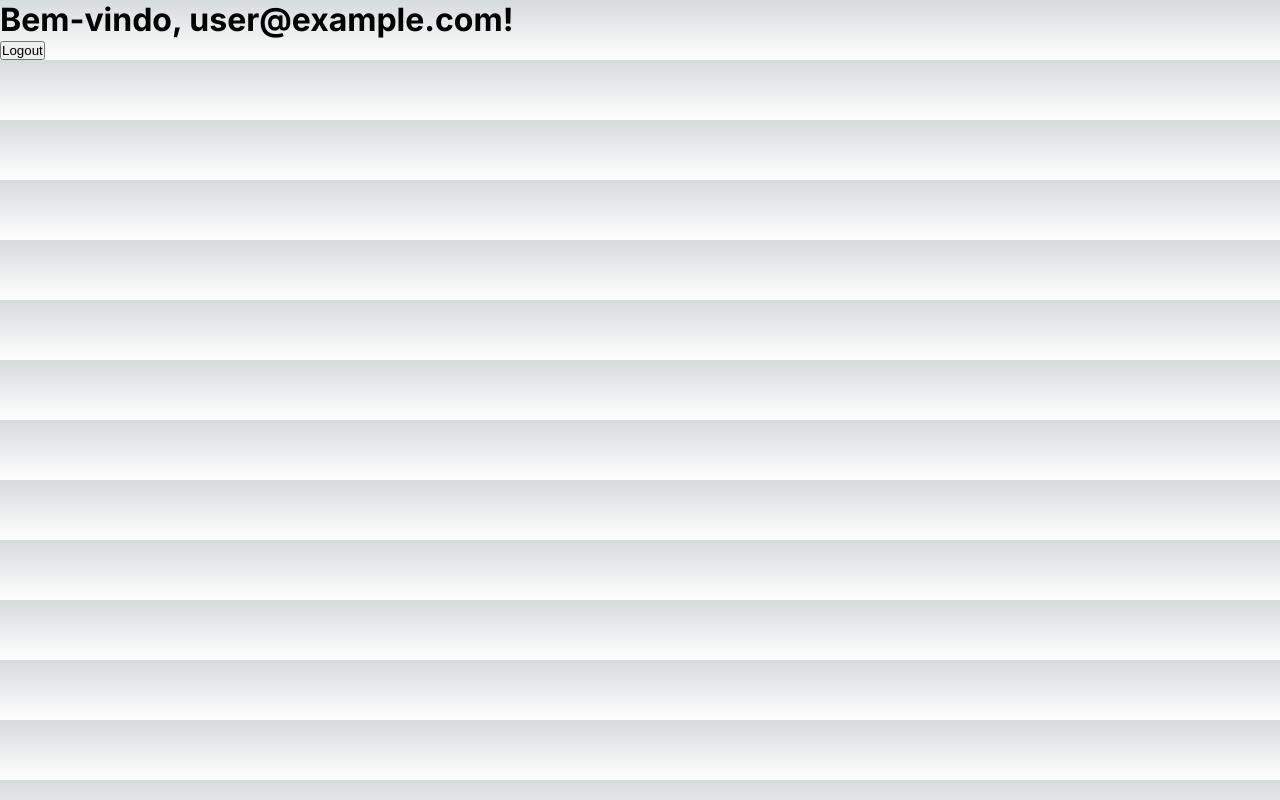
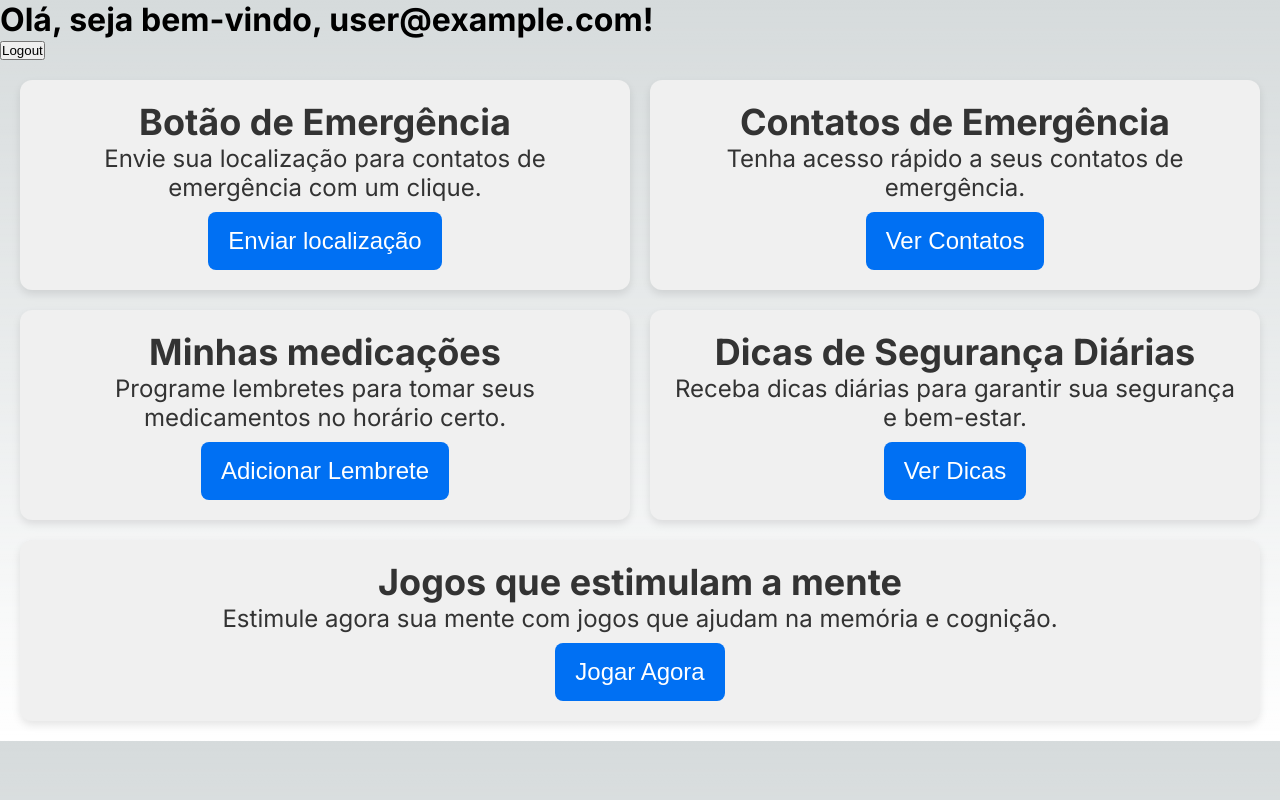
Before and after one commit to FihCapua/o-protetor, a Next.js app: page /dashboard in a window 1280 px wide. Built offline with nearby package versions, Linux system fonts and the light colour scheme; no server answers; sample sign-in values are in the browser's storage.

Commit message:
feat: create blocks with theme options available on the dashboard

```diff
--- a/src/app/dashboard/page.tsx
+++ b/src/app/dashboard/page.tsx
@@ -3,6 +3,7 @@
 import { useEffect } from "react";
 import { useAuth } from "@/providers/AuthProvider";
 import { redirect } from "next/navigation";
+import { Block, Button, Container, FullWidthBlock } from "./style";
 
 const Dashboard = () => {
     const { user, logout } = useAuth();
@@ -14,10 +15,41 @@ const Dashboard = () => {
     if (!user) return <p>Carregando...</p>
 
     return (
-        <div>
-        <h1>Bem-vindo, {user.email}!</h1>
-        <button onClick={logout}>Logout</button>
-        </div>
+        <>
+            <h1>Olá, seja bem-vindo, {user.email}!</h1>
+            <button onClick={logout}>Logout</button>
+            <Container>
+                <Block>
+                    <h2>Botão de Emergência</h2>
+                    <p>Envie sua localização para contatos de emergência com um clique.</p>
+                    <Button>Enviar localização</Button>
+                </Block>
+
+                <Block>
+                    <h2>Contatos de Emergência</h2>
+                    <p>Tenha acesso rápido a seus contatos de emergência.</p>
+                    <Button>Ver Contatos</Button>
+                </Block>
+
+                <Block>
+                    <h2>Minhas medicações</h2>
+                    <p>Programe lembretes para tomar seus medicamentos no horário certo.</p>
+                    <Button>Adicionar Lembrete</Button>
+                </Block>
+
+                <Block>
+                    <h2>Dicas de Segurança Diárias</h2>
+                    <p>Receba dicas diárias para garantir sua segurança e bem-estar.</p>
+                    <Button>Ver Dicas</Button>
+                </Block>
+
+                <FullWidthBlock>
+                    <h2>Jogos que estimulam a mente</h2>
+                    <p>Estimule agora sua mente com jogos que ajudam na memória e cognição.</p>
+                    <Button>Jogar Agora</Button>
+                </FullWidthBlock>
+            </Container>
+        </>
     );
 };
 
--- /dev/null
+++ b/src/app/dashboard/style.ts
@@ -0,0 +1,44 @@
+import styled from 'styled-components';
+
+export const Container = styled.div`
+ padding: 20px;
+  font-size: 1.5rem;
+  display: flex;
+  flex-wrap: wrap;
+  gap: 20px;
+  justify-content: space-between;
+`
+
+export const Block = styled.div`
+background-color: #f0f0f0;
+color: #333;
+border-radius: 12px;
+padding: 20px;
+flex: 1 1 45%;
+min-height: 150px;
+box-shadow: 0 4px 8px rgba(0, 0, 0, 0.1);
+text-align: center;
+
+@media (max-width: 768px) {
+  flex: 1 1 100%;
+}
+`;
+
+export const FullWidthBlock = styled(Block)`
+  flex: 1 1 100%;
+`;
+
+export const Button = styled.button`
+padding: 15px 20px;
+font-size: 1.5rem;
+background-color: #0070f3;
+color: white;
+border: none;
+border-radius: 8px;
+cursor: pointer;
+margin-top: 10px;
+
+&:hover {
+  background-color: #005bb5;
+}
+`;
```
